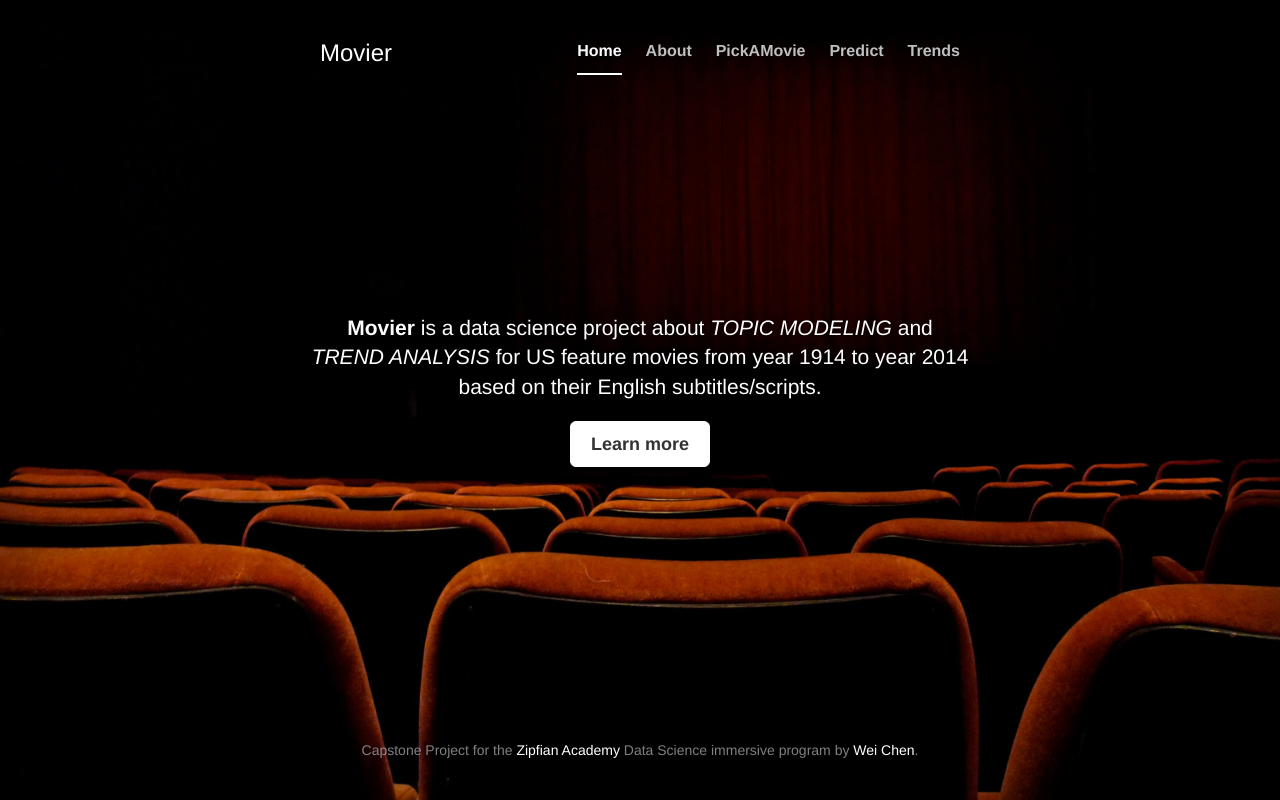
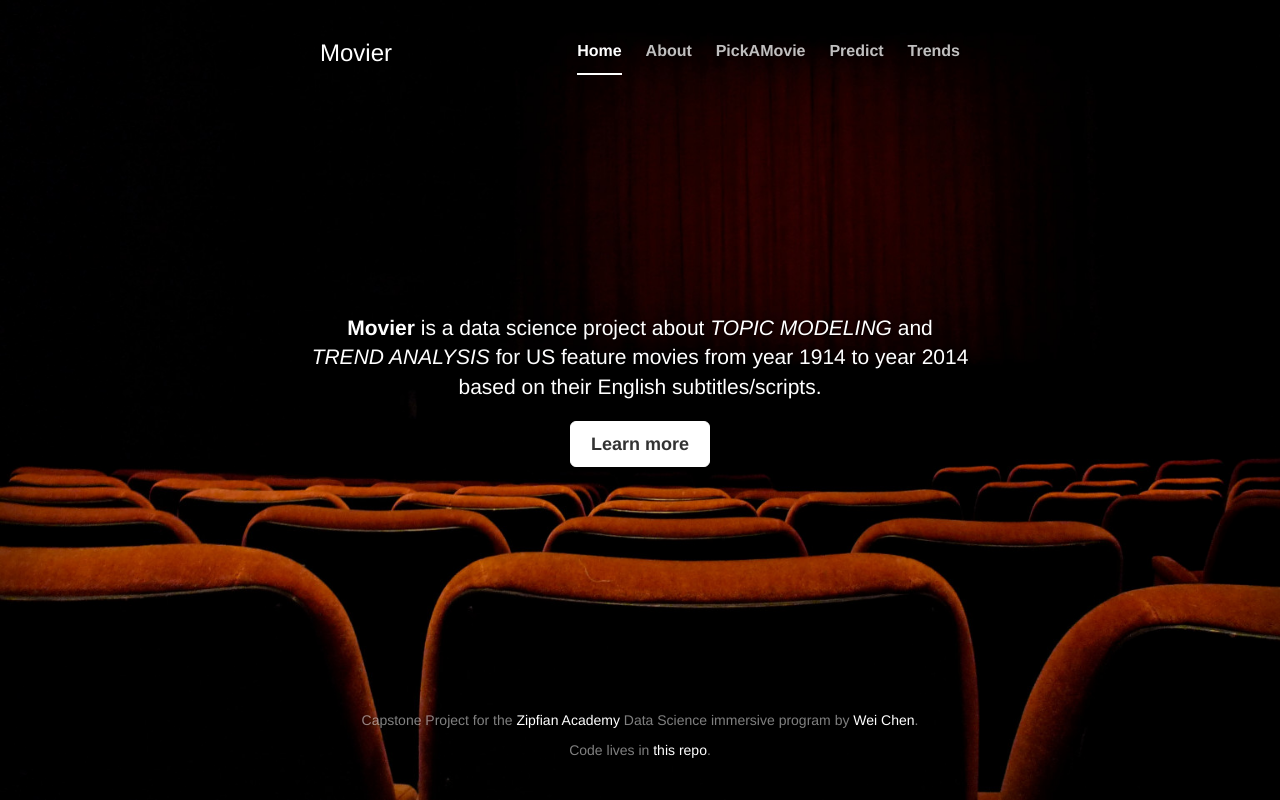
Before and after one commit to weichen1984/Movier, a Flask app: page / in a window 1280 px wide. Run offline with Flask 2, Linux system fonts and the light colour scheme; parts of the project's set-up code (start-up, migrations or seed data) failed here and were passed over; some libraries are stand-ins or nearby versions.

Commit message:
add repo address to the web page

```diff
--- a/app/templates/index.html
+++ b/app/templates/index.html
@@ -55,6 +55,7 @@
           <div class="mastfoot">
             <div class="inner">
               <p>Capstone Project for the <a href="http://www.zipfianacademy.com/">Zipfian Academy</a> Data Science immersive program by <a href="https://www.linkedin.com/in/weichen1984/">Wei Chen</a>.</p>
+              <p>Code lives in <a href="https://github.com/weichen1984/Movier">this repo</a>.</p>
             </div>
           </div>
 
```
